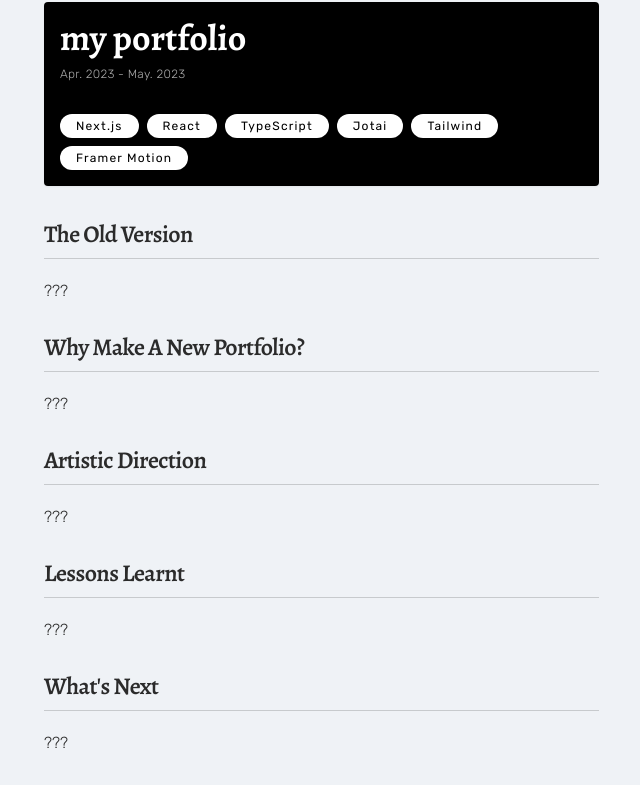
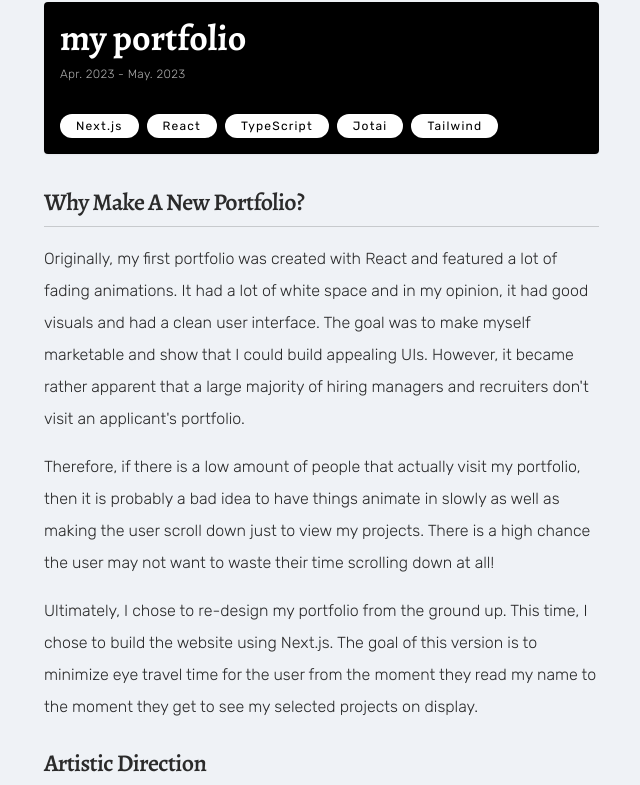
Before and after one commit to Yezo/portfolio-v2, a Next.js app: page /works/portfolio in a window 1280 px wide. Shown: the part 408-1193 px from the top of the page, without its empty margins (298-938 px from the left). Built offline with nearby package versions, Linux system fonts and the light colour scheme; a web font is replaced by a local one.

Commit message:
add text content for portfolio page

```diff
--- a/src/app/works/portfolio/page.tsx
+++ b/src/app/works/portfolio/page.tsx
@@ -34,33 +34,25 @@ export default function PortfolioPage() {
       <WorksProjectHeader
         title="my portfolio"
         subtitle="Apr. 2023 - May. 2023"
-        technologies={["Next.js", "React", "TypeScript", "Jotai", "Tailwind", "Framer Motion"]}
+        technologies={["Next.js", "React", "TypeScript", "Jotai", "Tailwind"]}
       />
 
       <section className="mt-8 space-y-6">
         <div>
-          <TitleH2>The Old Version</TitleH2>
-          <Paragraph>{`???`}</Paragraph>
-        </div>
-
-        <div>
           <TitleH2>Why Make A New Portfolio?</TitleH2>
-          <Paragraph>{`???`}</Paragraph>
+          <Paragraph>{`Originally, my first portfolio was created with React and featured a lot of fading animations. It had a lot of white space and in my opinion, it had good visuals and had a clean user interface. The goal was to make myself marketable and show that I could build appealing UIs. However, it became rather apparent that a large majority of hiring managers and recruiters don't visit an applicant's portfolio. `}</Paragraph>
+          <Paragraph>{`Therefore, if there is a low amount of people that actually visit my portfolio, then it is probably a bad idea to have things animate in slowly as well as making the user scroll down just to view my projects. There is a high chance the user may not want to waste their time scrolling down at all! `}</Paragraph>
+          <Paragraph>{`Ultimately, I chose to re-design my portfolio from the ground up. This time, I chose to build the website using Next.js. The goal of this version is to minimize eye travel time for the user from the moment they read my name to the moment they get to see my selected projects on display.  `}</Paragraph>
         </div>
 
         <div>
           <TitleH2>Artistic Direction</TitleH2>
-          <Paragraph>{`???`}</Paragraph>
+          <Paragraph>{`The portfolio itself is very minimalistic in nature. The width of the actual content is fairly short which allows the user to easily read any text content. To achieve this, all content is presented in a singular column. In order to add more depth to the website, I added a second column for the navigation bar.`}</Paragraph>
         </div>
 
         <div>
           <TitleH2>Lessons Learnt</TitleH2>
-          <Paragraph>{`???`}</Paragraph>
-        </div>
-
-        <div>
-          <TitleH2>{`What's Next`}</TitleH2>
-          <Paragraph>{`???`}</Paragraph>
+          <Paragraph>{`While my first portfolio was ambitious, I've learned to tailor my websites to the target audience. At first, the portfolio was an artistic outlet for my creativity. In my opinion, it was appealing - for others, it may have been a distraction. As a junior developer, my goal was not to market my portfolio as one that could end up on awwwwards or dribble. The goal is to showcase myself as a Software Engineer and the projects I've done in a concise manner to recruiters, hiring managers, and potential employers as efficiently as possible. `}</Paragraph>
         </div>
       </section>
 
```
